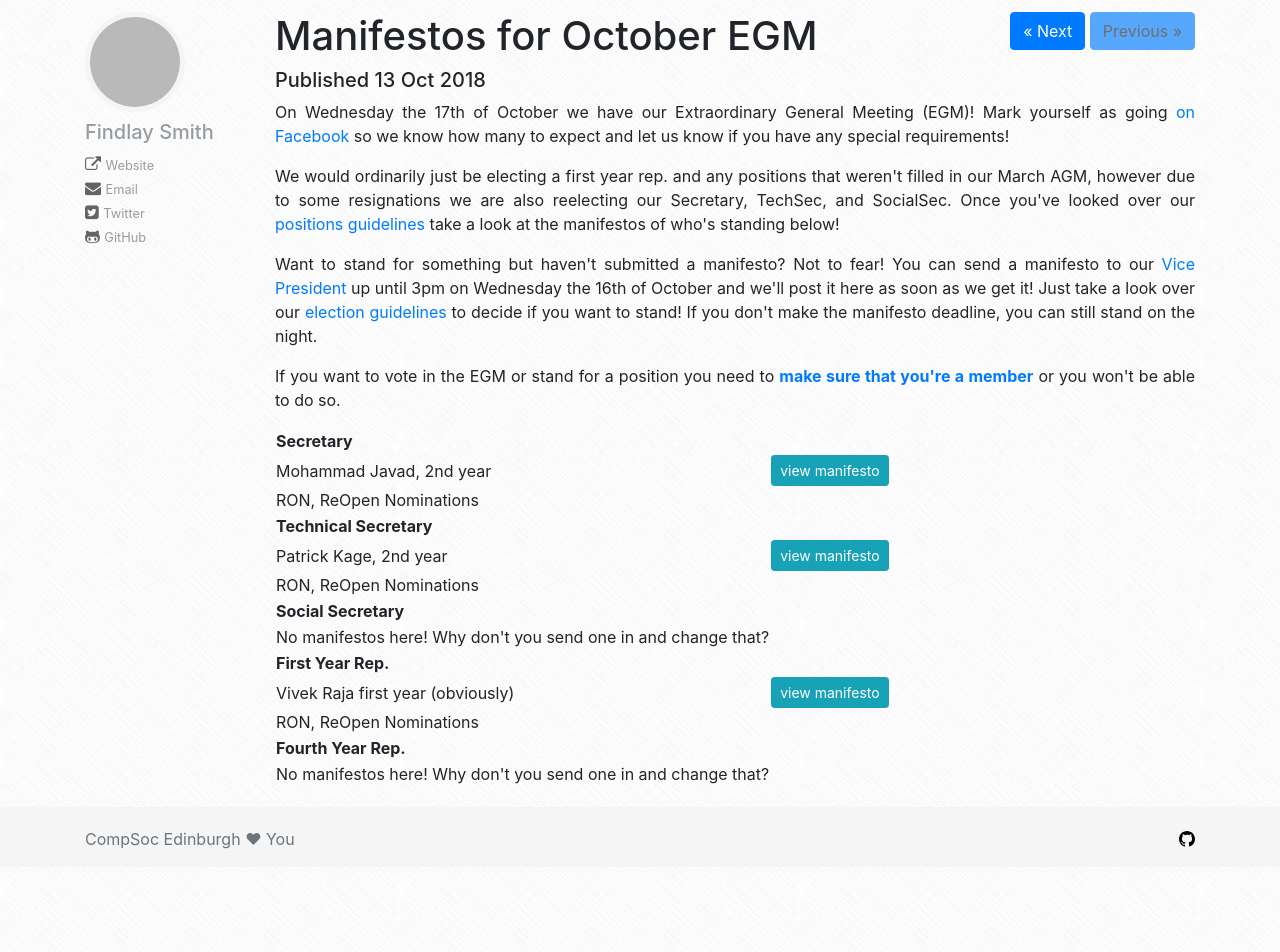
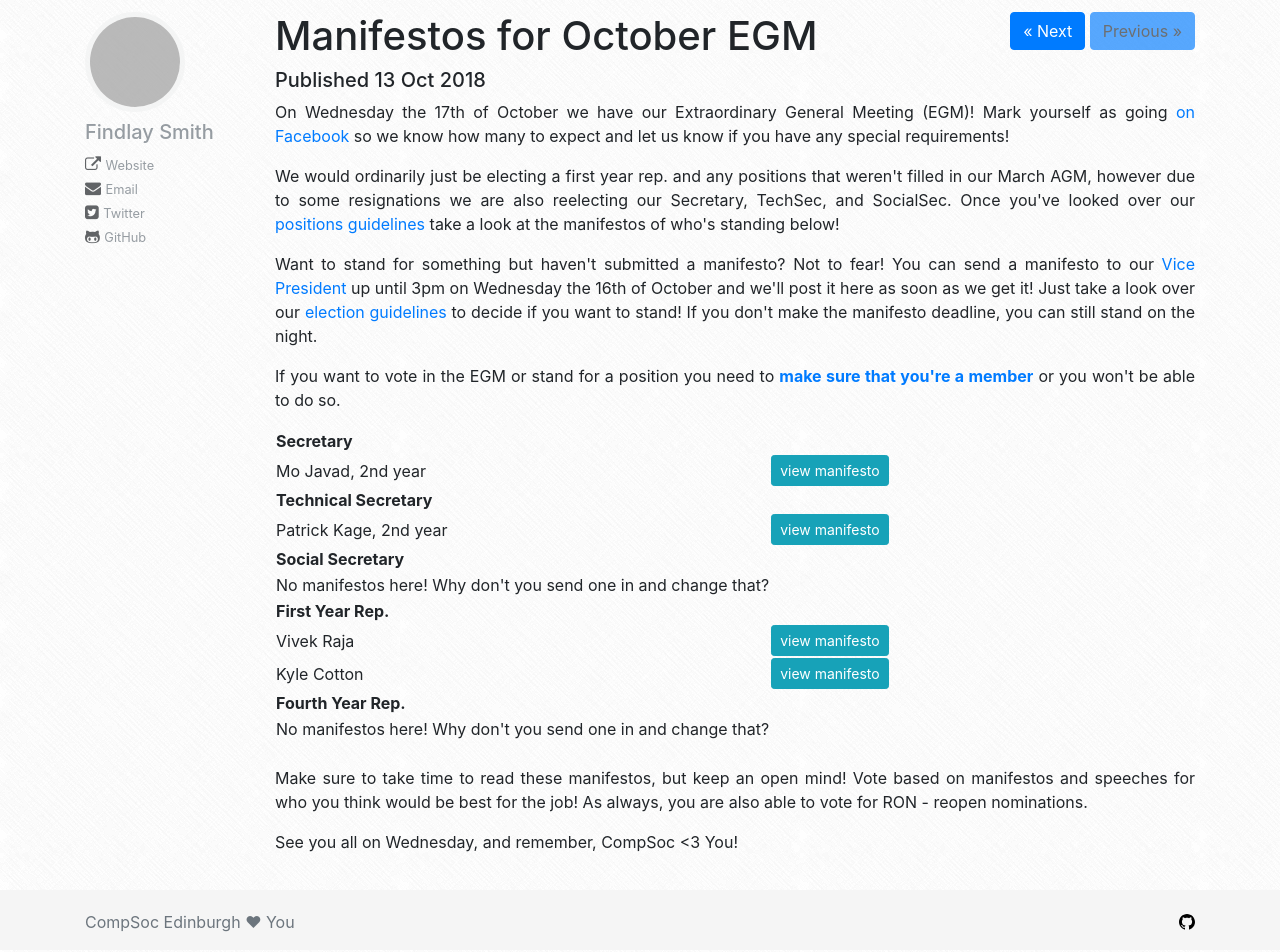
Before and after one commit to compsoc-edinburgh/website, a Jekyll site: the page built from _posts/2018-10-13-october-egm-manifestos.html, in a window 1280 px wide. Shown: the part 347-1299 px from the top of the page. Built offline with Jekyll 4.4.1, drawn with Linux system fonts in a browser that asks for light colours; nearby versions of some CDN libraries; before the commit the page ends 1216 px from its top, so only the background shows below that; grey boxes are pictures that could not be loaded.

Commit message:
finish tweaking manifestos page, add kyle manifesto

```diff
--- a/_posts/2018-03-20-march-agm-manifestos.html
+++ b/_posts/2018-03-20-march-agm-manifestos.html
@@ -62,8 +62,10 @@ roles:
 ---
 
 <p>On Wednesday at 6pm we have our monthly Student Tech Meetup as well as our Annual General Meeting.
-Mark yourself as going <a href="https://www.facebook.com/events/408493869580985/?ref=46">on Facebook</a> so we have enough food for you, and drop us a message if you have any special requirements.
+Mark yourself as going <a href="https://www.facebook.com/events/408493869580985/?ref=46">on Facebook</a> so we have enough food for you, and drop us a message if you have any special requirements. View the manifestos for the election here!
 </p>
+
+
 <p>
 We have a good number of people running for election, so once you've <a href="/elections">reviewed the various positions</a>, take a look at who is running for election!
 </p>
--- a/_posts/2018-10-13-october-egm-manifestos.html
+++ b/_posts/2018-10-13-october-egm-manifestos.html
@@ -4,15 +4,13 @@ title: "Manifestos for October EGM"
 manifestos:
     - title: Secretary
       people:
-        - name: Mohammad Javad, 2nd year
+        - name: Mo Javad, 2nd year
           url: https://drive.google.com/file/d/0BwDda2PoGbNNNWstNWgtRnU2OFJHZUtUZThqVERHNGc0dU9F/view?usp=sharing
-        - name: RON, ReOpen Nominations
 
     - title: Technical Secretary
       people:
         - name: Patrick Kage, 2nd year
           url: https://drive.google.com/file/d/0BwDda2PoGbNNOTcycmQyMW1OX1hOYXJFR190aHVOR0RNUTcw/view?usp=sharing
-        - name: RON, ReOpen Nominations
 
     - title: Social Secretary
       people:
@@ -20,9 +18,11 @@ manifestos:
 
     - title: First Year Rep.
       people:
-        - name: Vivek Raja first year (obviously)
+        - name: Vivek Raja
           url: https://drive.google.com/file/d/0BwDda2PoGbNNbkRlYmFmRm5EOVR5MVFZQWNseTlmRm9FVUhV/view?usp=sharing
-        - name: RON, ReOpen Nominations
+        - name: Kyle Cotton
+          url: https://drive.google.com/file/d/0BwDda2PoGbNNUlB2LTdaVXA0SklLZmpmOEl5VU5VSjhnLS1B/view?usp=sharing
+
 
     - title: Fourth Year Rep.
       people:
@@ -33,6 +33,9 @@ manifestos:
 <p>
 On Wednesday the 17th of October we have our Extraordinary General Meeting (EGM)! Mark yourself as going <a href=https://www.facebook.com/events/2191698291111220/>on Facebook</a> so we know how many to expect and let us know if you have any special requirements!
 </p>
+
+
+
 <p>
 We would ordinarily just be electing a first year rep. and any positions that weren't filled in our March AGM, however due to some resignations we are also reelecting our Secretary, TechSec, and SocialSec. Once you've looked over our <a href = "/elections">positions guidelines</a> take a look at the manifestos of who's standing below!
 </p>
@@ -60,3 +63,10 @@ If you want to vote in the EGM or stand for a position you need to <b><a href="h
     {% endfor %}
     {% endfor %}
 </table>
+<br>
+<p>
+Make sure to take time to read these manifestos, but keep an open mind! Vote based on manifestos and speeches for who you think would be best for the job! As always, you are also able to vote for RON - reopen nominations.
+</p>
+<p>
+See you all on Wednesday, and remember, CompSoc &lt;3 You!
+</p>
```
